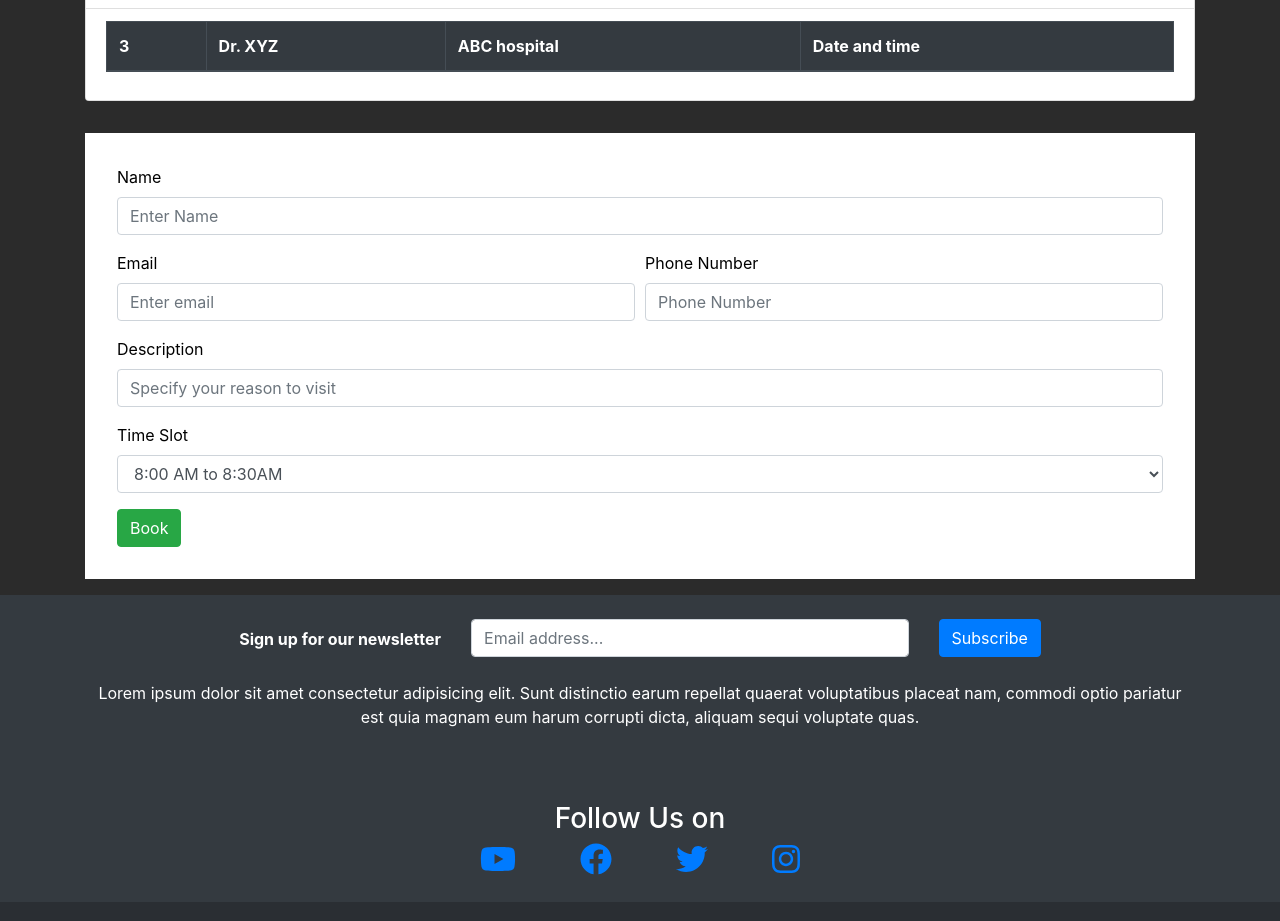
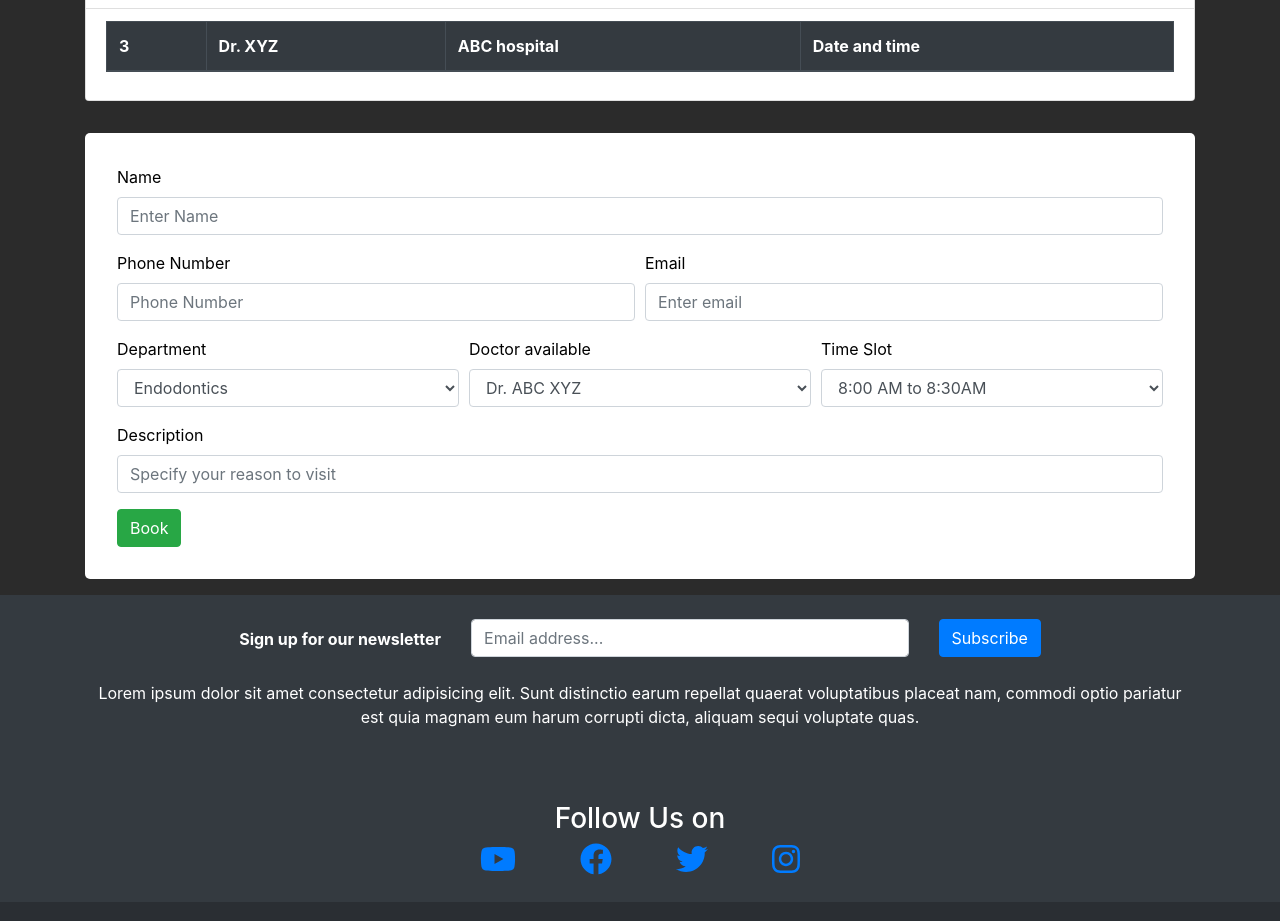
Before and after one commit to adityarai2109/InnovateNSUT2021, a React (Create React App) app in the folder healthplus/: page / in a window 1280 px wide. Shown: the part 1320-2241 px from the top of the page. Built offline with nearby package versions, Linux system fonts and the light colour scheme; a web font is replaced by a local one.

Commit message:
Updated Bookanappointment.js

```diff
--- a/healthplus/src/App.js
+++ b/healthplus/src/App.js
@@ -238,7 +238,7 @@ function App() {
       </div>
       <Bookanappointment />
       <div className="footer">
-        {/* Footer */}
+        {/*Footer */}
         <footer className="bg-dark text-center text-white">
           {/* Grid container */}
           <div className="container p-4">
@@ -305,7 +305,7 @@ function App() {
           </div>
           {/* Copyright */}
         </footer>
-        {/* Footer */}
+        {/* Footer*/}
       </div>
     </div>
   );
--- a/healthplus/src/Components/Bookanappointment.js
+++ b/healthplus/src/Components/Bookanappointment.js
@@ -11,36 +11,62 @@ export default function Bookanappointment() {
             backgroundColor: "white",
             padding: "2rem",
             marginTop: "2rem",
+            borderRadius: "5px",
           }}
         >
           <Form variant="dark">
             <Form.Row>
-              <Form.Group as={Col} controlId="formGridEmail">
+              <Form.Group as={Col} controlId="formGridName">
                 <Form.Label>Name</Form.Label>
-                <Form.Control type="text" placeholder="Enter Name" />
+                <Form.Control type="text" placeholder="Enter Name" required />
               </Form.Group>
             </Form.Row>
             <Form.Row>
+              <Form.Group as={Col} controlId="formGridPhoneNumber">
+                <Form.Label>Phone Number</Form.Label>
+                <Form.Control type="text" placeholder="Phone Number" required />
+              </Form.Group>
               <Form.Group as={Col} controlId="formGridEmail">
                 <Form.Label>Email</Form.Label>
                 <Form.Control type="email" placeholder="Enter email" />
               </Form.Group>
+            </Form.Row>
+            <Form.Row>
+              <Form.Group as={Col} controlId="formGridDepartment">
+                <Form.Label>Department</Form.Label>
+                <Form.Control as="select" defaultValue="Choose...">
+                  <option>Endodontics</option>
+                  <option>Endodontics</option>
+                  <option>Endodontics</option>
+                  <option>Endodontics</option>
+                  <option>Endodontics</option>
+                  <option>Endodontics</option>
+                  <option>Endodontics</option>
+                  <option>Endodontics</option>
+                  <option>Endodontics</option>
+                  <option>Endodontics</option>
+                </Form.Control>
+              </Form.Group>
 
-              <Form.Group as={Col} controlId="formGridPassword">
-                <Form.Label>Phone Number</Form.Label>
-                <Form.Control type="password" placeholder="Phone Number" />
+              <Form.Group as={Col} controlId="formGridDoctor">
+                <Form.Label>Doctor available</Form.Label>
+                <Form.Control as="select" defaultValue="Choose...">
+                  <option>Dr. ABC XYZ</option>
+                  <option>Dr. ABC XYZ</option>
+                  <option>Dr. ABC XYZ</option>
+                  <option>Dr. ABC XYZ</option>
+                  <option>Dr. ABC XYZ</option>
+                  <option>Dr. ABC XYZ</option>
+                  <option>Dr. ABC XYZ</option>
+                  <option>Dr. ABC XYZ</option>
+                  <option>Dr. ABC XYZ</option>
+                  <option>Dr. ABC XYZ</option>
+                  <option>Dr. ABC XYZ</option>
+                </Form.Control>
               </Form.Group>
-            </Form.Row>
-
-            <Form.Group controlId="formGridProblem">
-              <Form.Label>Description</Form.Label>
-              <Form.Control placeholder="Specify your reason to visit" />
-            </Form.Group>
-
-            <Form.Row>
               <Form.Group as={Col} controlId="formGridState">
                 <Form.Label>Time Slot</Form.Label>
-                <Form.Control as="select" defaultValue="Choose...">
+                <Form.Control as="select" defaultValue="Choose..." required>
                   <option>8:00 AM to 8:30AM</option>
                   <option>8:00 AM to 8:30AM</option>
                   <option>8:00 AM to 8:30AM</option>
@@ -61,6 +87,11 @@ export default function Bookanappointment() {
               </Form.Group>
             </Form.Row>
 
+            <Form.Group controlId="formGridDescription">
+              <Form.Label>Description</Form.Label>
+              <Form.Control placeholder="Specify your reason to visit" />
+            </Form.Group>
+
             <Button variant="success" type="submit">
               Book
             </Button>
```
Also changed, not shown: healthplus/src/SocialFollow.js (+13 -7 lines).
